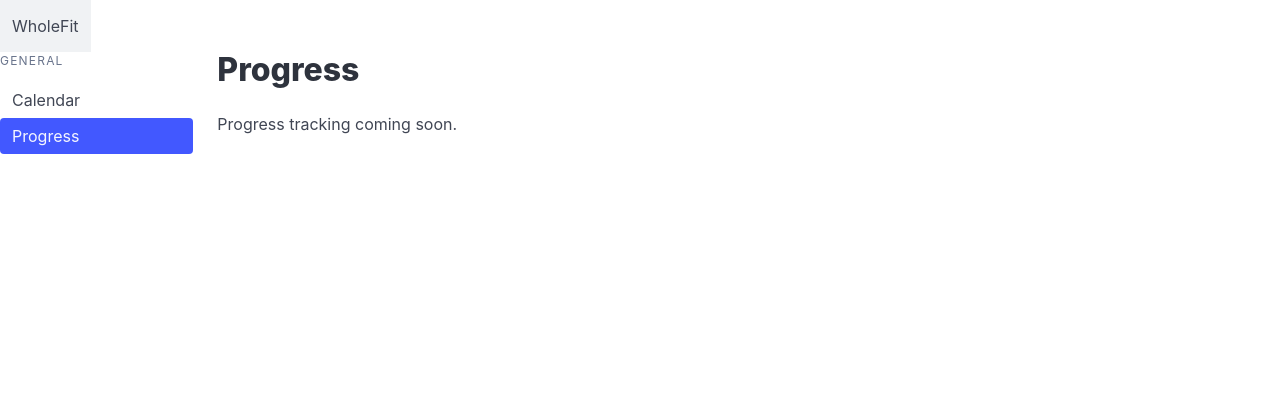
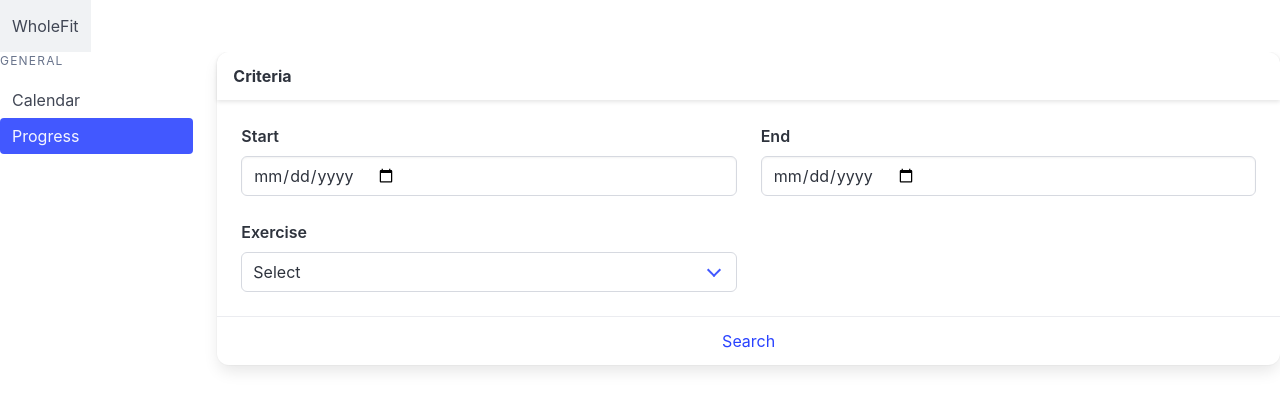
Before and after one commit to GoldLion72/cen5064-project-lusbel, a Vue app in the folder frontend/: page /progress in a window 1280 px wide. Shown: the top 410 px of the page. Built offline with nearby package versions, Linux system fonts and the light colour scheme.

Commit message:
Added the Criteria section in the UI.

```diff
--- a/frontend/src/components/ProgressView.vue
+++ b/frontend/src/components/ProgressView.vue
@@ -3,8 +3,42 @@ const props = defineProps(['exerciseOptions', 'metricOptions']);
 </script>
 
 <template>
-    <div class="content">
-        <h1 class="title">Progress</h1>
-        <p>Progress tracking coming soon.</p>
+    <div class="card">
+        <div class="card-header">
+            <p class="card-header-title">Criteria</p>
+        </div>
+        <div class="card-content">
+            <div class="columns is-multiline">
+                <div class="column is-half">
+                    <div class="field">
+                        <label class="label">Start</label>
+                        <div class="control">
+                            <input id="startDate" class="input" type="date" />
+                        </div>
+                    </div>
+                </div>
+                <div class="column is-half">
+                    <div class="field">
+                        <label class="label">End</label>
+                        <div class="control">
+                            <input id="endDate" class="input" type="date" />
+                        </div>
+                    </div>
+                </div>
+                <div class="column is-half">
+                    <div class="field">
+                        <label class="label">Exercise</label>
+                        <div class="select is-fullwidth">
+                            <select>
+                                <option value="">Select</option>
+                            </select>
+                        </div>
+                    </div>
+                </div>
+            </div>
+        </div>
+        <div class="card-footer">
+            <a class="card-footer-item">Search</a>
+        </div>
     </div>
 </template>
```
